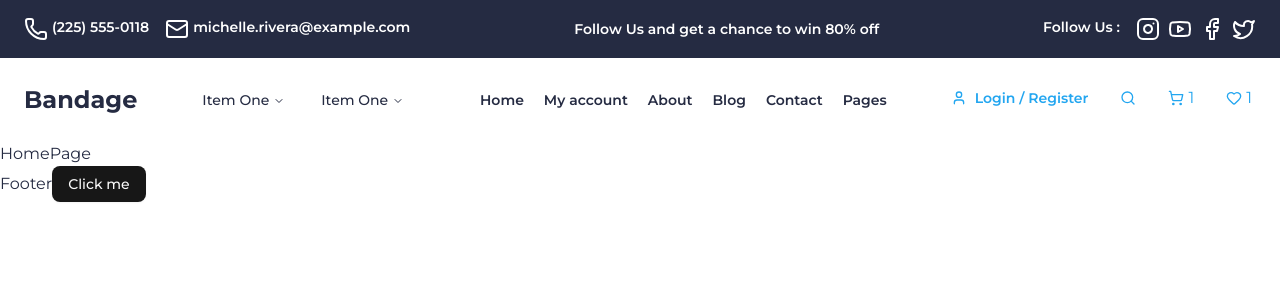
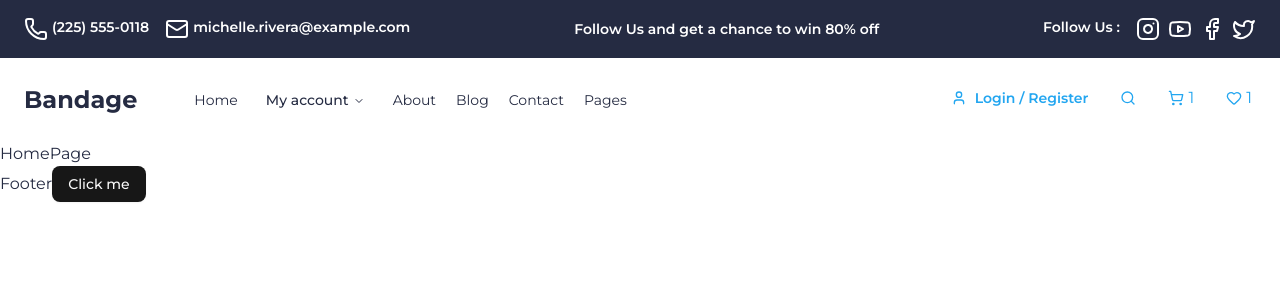
Before and after one commit to salih-sengul/E-Commerce, a React (Vite) app: page / in a window 1280 px wide. Shown: the top 300 px of the page. Built offline with nearby package versions, Linux system fonts and the light colour scheme.

Commit message:
Header navbar shadcn e çevrildi

```diff
--- a/src/components/NavBar.jsx
+++ b/src/components/NavBar.jsx
@@ -14,39 +14,70 @@ const NavBar = () => {
     <NavigationMenu viewport={false}>
       <NavigationMenuList>
         <NavigationMenuItem>
-          <NavigationMenuTrigger>Item One</NavigationMenuTrigger>
+          <NavigationMenuLink asChild>
+            <a href="/docs">Home</a>
+          </NavigationMenuLink>
+        </NavigationMenuItem>
+        <NavigationMenuItem>
+          <NavigationMenuTrigger>My account</NavigationMenuTrigger>
           <NavigationMenuContent>
-            <div className="flex gap-4">
+            <div className="text-second-text-color link flex gap-10">
               <div>
-                Kadın
+                <span className="text-text-color">Kadın</span>
                 <ul>
                   <li>
                     <NavigationMenuLink>
-                      {" "}
-                      <a href="">Link</a>{" "}
+                      <a href="">Bags</a>
                     </NavigationMenuLink>
                   </li>
-                  <li className="row-span-3">
+                  <li>
                     <NavigationMenuLink>
-                      {" "}
-                      <a href="">Link</a>{" "}
+                      <a href="">Belts</a>
+                    </NavigationMenuLink>
+                  </li>
+                  <li>
+                    <NavigationMenuLink>
+                      <a href="">Cosmetics</a>
+                    </NavigationMenuLink>
+                  </li>
+                  <li>
+                    <NavigationMenuLink>
+                      <a href="">Bags</a>
+                    </NavigationMenuLink>
+                  </li>
+                  <li>
+                    <NavigationMenuLink>
+                      <a href="">Hats</a>
                     </NavigationMenuLink>
                   </li>
                 </ul>
               </div>
               <div>
-                Kadın
+                <span className="text-text-color">Erkek</span>
                 <ul>
                   <li>
                     <NavigationMenuLink>
-                      {" "}
-                      <a href="">Link</a>{" "}
+                      <a href="">Bags</a>
                     </NavigationMenuLink>
                   </li>
-                  <li className="row-span-3">
+                  <li>
                     <NavigationMenuLink>
-                      {" "}
-                      <a href="">Link</a>{" "}
+                      <a href="">Belts</a>
+                    </NavigationMenuLink>
+                  </li>
+                  <li>
+                    <NavigationMenuLink>
+                      <a href="">Cosmetics</a>
+                    </NavigationMenuLink>
+                  </li>
+                  <li>
+                    <NavigationMenuLink>
+                      <a href="">Bags</a>
+                    </NavigationMenuLink>
+                  </li>
+                  <li>
+                    <NavigationMenuLink>
+                      <a href="">Hats</a>
                     </NavigationMenuLink>
                   </li>
                 </ul>
@@ -55,14 +86,24 @@ const NavBar = () => {
           </NavigationMenuContent>
         </NavigationMenuItem>
         <NavigationMenuItem>
-          <NavigationMenuTrigger>Item One</NavigationMenuTrigger>
-          <NavigationMenuContent>
-            <ul className="grid gap-2">
-              <li className="row-span-3">
-                <NavigationMenuLink>Link</NavigationMenuLink>
-              </li>
-            </ul>
-          </NavigationMenuContent>
+          <NavigationMenuLink asChild>
+            <a href="/about">About</a>
+          </NavigationMenuLink>
+        </NavigationMenuItem>
+        <NavigationMenuItem>
+          <NavigationMenuLink asChild>
+            <a href="/blog">Blog</a>
+          </NavigationMenuLink>
+        </NavigationMenuItem>
+        <NavigationMenuItem>
+          <NavigationMenuLink asChild>
+            <a href="/contact">Contact</a>
+          </NavigationMenuLink>
+        </NavigationMenuItem>
+        <NavigationMenuItem>
+          <NavigationMenuLink asChild>
+            <a href="/pages">Pages</a>
+          </NavigationMenuLink>
         </NavigationMenuItem>
       </NavigationMenuList>
     </NavigationMenu>
--- a/src/layout/Header.jsx
+++ b/src/layout/Header.jsx
@@ -69,8 +69,11 @@ const Header = () => {
         <div className="mx-auto flex max-w-[1440px] p-9 lg:p-6">
           <h3 className="w-[187px]">Bandage</h3>
           <div className="flex w-full justify-end lg:justify-between">
-            <NavBar />
-            <nav className="hidden items-center lg:flex">
+            <div className="hidden lg:inline">
+              <NavBar />
+            </div>
+
+            <nav className="hidden items-center">
               <ul className="flex gap-5 text-sm font-semibold">
                 <li>
                   <a href="">Home</a>
```
